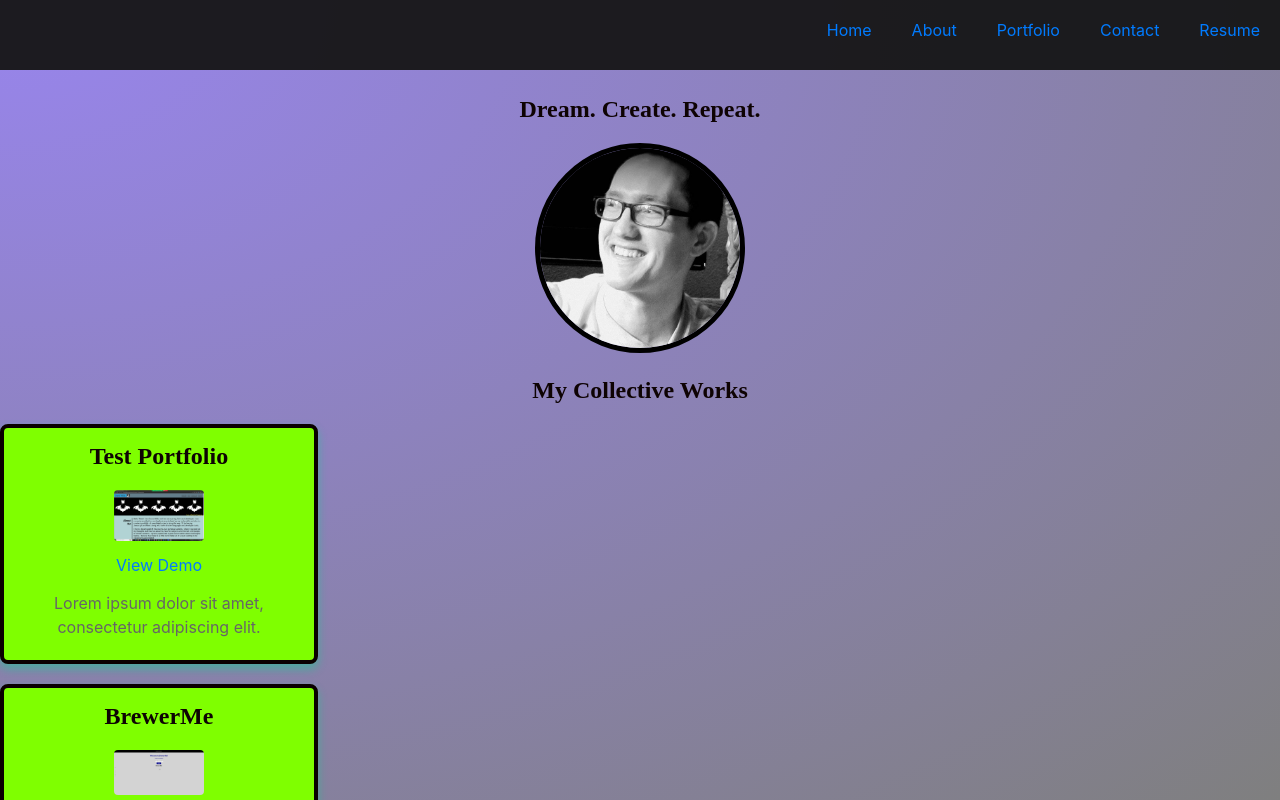
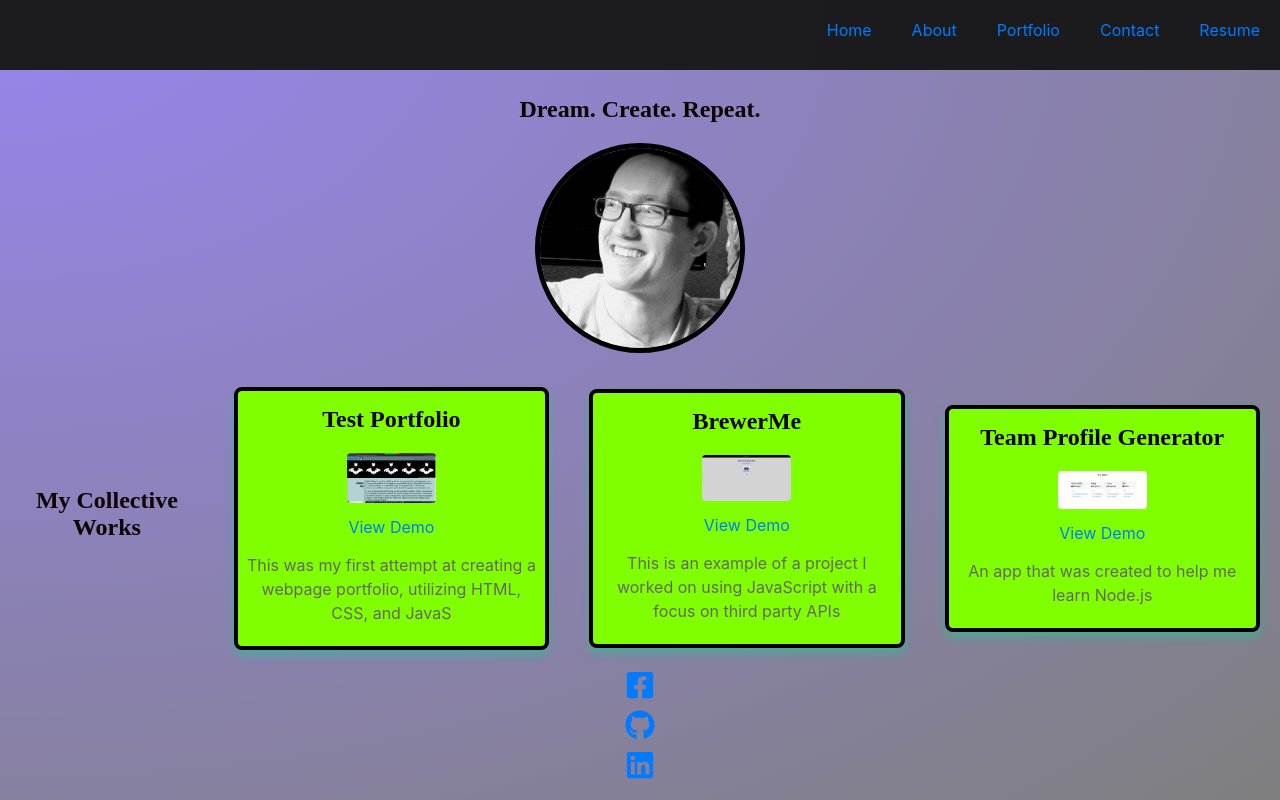
Before and after one commit to Willisson7/willispro, a React (Create React App) app: page /Portfolio in a window 1280 px wide. Shown: the top 800 px of the page. Built offline with nearby package versions, Linux system fonts and the light colour scheme.

Commit message:
Tweaked css in project.css... getting closer

```diff
--- a/src/App.css
+++ b/src/App.css
@@ -4,7 +4,7 @@
   background: radial-gradient(at top left, rgba(50, 11, 221, 0.5), rgba(0, 0, 0, 0.5));
   text-align: center;
   margin: auto;
-  height: 100%;
+  height: 100vh;
 }
 
 .smile {
@@ -25,7 +25,7 @@
 }
 
 body {
-  height: 100%;
+  height: 100vh;
 }
 
 html {
@@ -44,6 +44,6 @@ h2 {
 }
 
 #root {
-  height: 100%;
+  height: 100vh;
   margin-top: 0;
 }
--- a/src/App.js
+++ b/src/App.js
@@ -1,10 +1,65 @@
 
+
+// import 'animate.css';
+// import './App.css';
+// import './styles/header.css';
+// import React, { useState, useEffect } from 'react';
+// import LoadingPage from '../src/components/LoadingPage';
+
+// import About from '../src/components/about';
+// import Contact from '../src/components/contact';
+// import Footer from '../src/components/footer';
+// import Header from './components/header';
+// import Portfolio from '../src/components/portfolio';
+// import Resume from '../src/components/resume';
+// import { BrowserRouter, Routes, Route } from 'react-router-dom';
+// import Profilepic from "./images/Profilepic.jpg";
+// import Navbar from '../src/components/nav';
+
+// function App() {
+//   const [showContent, setShowContent] = useState(false);
+
+//   useEffect(() => {
+//     // Simulate a loading delay
+//     const loadingTimeout = setTimeout(() => {
+//       setShowContent(true);
+//     }, 2500);
+
+//     return () => {
+//       clearTimeout(loadingTimeout);
+//     };
+//   }, []);
+
+
+//   return (
+//     <div className="App">
+//       {showContent ? (
+//         <LoadingPage />
+//       ) : (
+//         <BrowserRouter>
+//           <Navbar />
+//           <Header />
+//           <img className='smile' src={Profilepic} alt="Handsome Man" />
+//           {/* <h1 className="animate__fadeIn">Welcome Friend!</h1> */}
+//           <Routes>
+//             <Route path='/' element={<About />} />
+//             <Route path='/Contact' element={<Contact />} />
+//             <Route path='/Portfolio' element={<Portfolio />} />
+//             <Route path='/Resume' element={<Resume />} />
+//           </Routes>
+//           <Footer />
+//         </BrowserRouter>
+//       )}
+//     </div>
+//   );
+// }
+
+// export default App;
 
 import 'animate.css';
 import './App.css';
 import './styles/header.css';
 import React, { useState, useEffect } from 'react';
-import LoadingPage from '../src/components/LoadingPage';
 
 import About from '../src/components/about';
 import Contact from '../src/components/contact';
@@ -15,6 +70,7 @@ import Resume from '../src/components/resume';
 import { BrowserRouter, Routes, Route } from 'react-router-dom';
 import Profilepic from "./images/Profilepic.jpg";
 import Navbar from '../src/components/nav';
+import LoadingPage from './components/LoadingPage';
 
 function App() {
   const [isLoading, setIsLoading] = useState(true);
@@ -30,11 +86,12 @@ function App() {
     };
   }, []);
 
+  if (isLoading) {
+    return <LoadingPage />;
+  }
+
   return (
     <div className="App">
-      {isLoading ? (
-        <LoadingPage />
-      ) : (
       <BrowserRouter>
         <Navbar />
         <Header />
@@ -48,7 +105,6 @@ function App() {
         </Routes>
         <Footer />
       </BrowserRouter>
-      )}
     </div>
   );
 }
--- a/src/components/portfolio.js
+++ b/src/components/portfolio.js
@@ -11,7 +11,7 @@ function Portfolio() {
   const projects = [
     {
       title: 'Test Portfolio',
-      description: 'Lorem ipsum dolor sit amet, consectetur adipiscing elit.',
+      description: 'This was my first attempt at creating a webpage portfolio, utilizing HTML, CSS, and JavaS',
       demoLink: 'https://willisson7.github.io/Willison7-Portfolio/#work',
       image: oldPortfolio,
     },
@@ -23,8 +23,8 @@ function Portfolio() {
     },
     {
       title: 'Team Profile Generator',
-      description: 'This is an example of a project I worked on using JavaScript with a focus on third party APIs',
-      demoLink: 'https://willisson7.github.io/BrewerMe/',
+      description: 'An app that was created to help me learn Node.js',
+      demoLink: 'https://willisson7.Team-Profile-Generator',
       image: TeamProfiler,
     },
   ];
--- a/src/styles/projects.css
+++ b/src/styles/projects.css
@@ -8,8 +8,15 @@
   background-color: chartreuse;
   box-shadow: 0 5px 10px rgba(6, 215, 142, 0.471);
   padding: 5px;
-  margin-bottom: 20px;
+  margin: 20px;
   width:300px;
+}
+
+.project-container{
+  display: flex;
+  flex-direction: row;
+  align-items:center ;
+
 }
 
 h2 {
```
Lines whose indentation alone changed are shown as unchanged.
